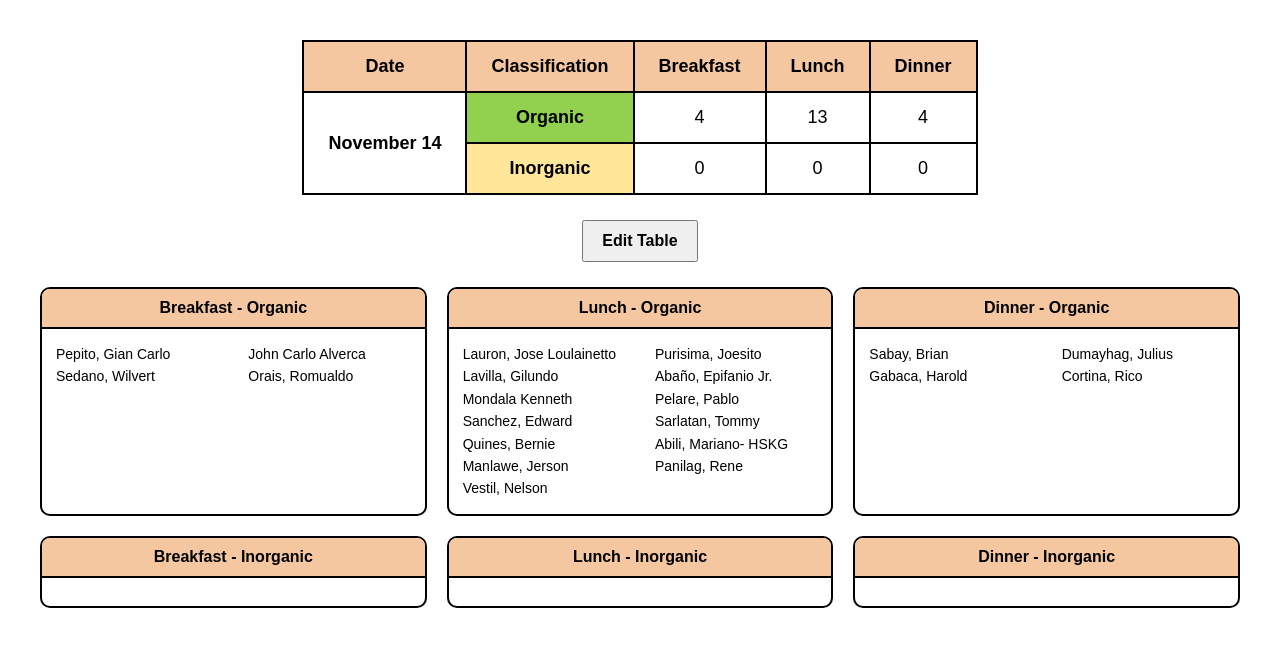
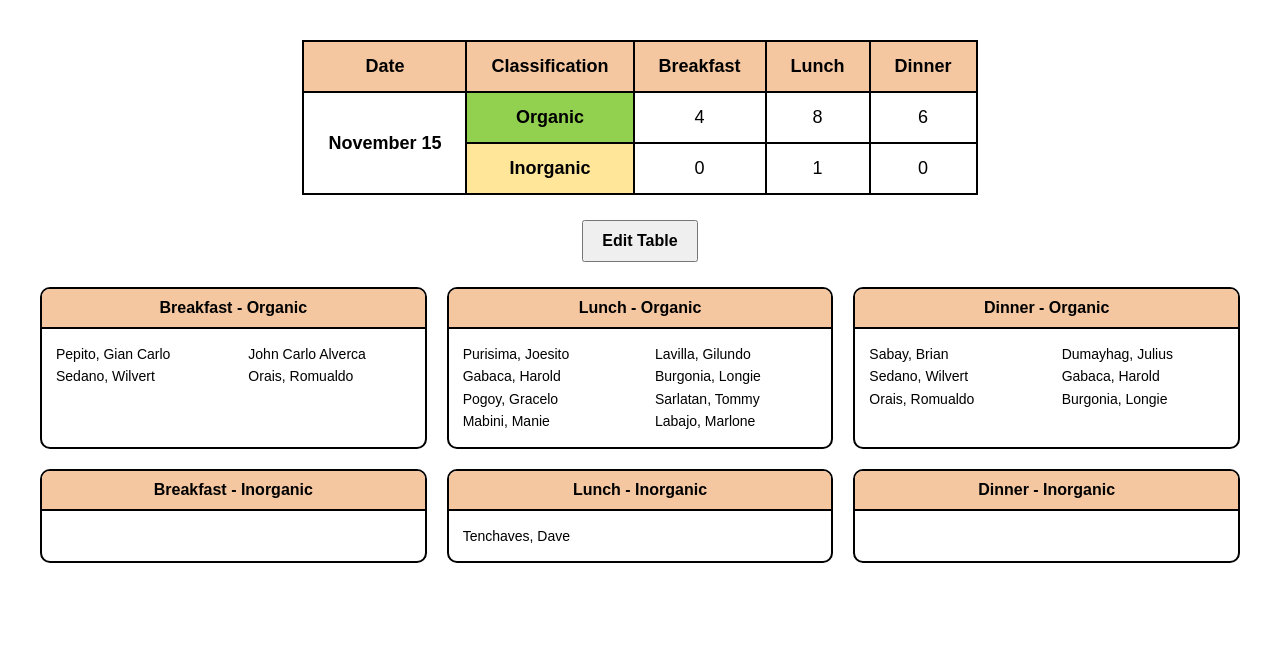
Before and after one commit to eelvinb/mealstub, a plain HTML site: page index.html in a window 1280 px wide. Drawn offline with Linux system fonts and the light colour scheme.

Commit message:
update report

```diff
--- a/index.html
+++ b/index.html
@@ -117,7 +117,7 @@ td {
 
     <td rowspan="2" class="date-cell">
       November
-      14
+      15
     </td>
 
     <td class="organic">
@@ -129,11 +129,11 @@ td {
     </td>
 
     <td>
-      13
+      8
     </td>
 
     <td>
-      4
+      6
     </td>
 
   </tr>
@@ -149,7 +149,7 @@ td {
     </td>
 
     <td>
-      0
+      1
     </td>
 
     <td>
@@ -185,7 +185,7 @@ td {
     </div>
 
     <div class="names">
-      <div>Lauron, Jose Loulainetto</div><div>Purisima, Joesito</div><div>Lavilla, Gilundo</div><div>Abaño, Epifanio Jr.</div><div>Mondala Kenneth</div><div>Pelare, Pablo</div><div>Sanchez, Edward</div><div>Sarlatan, Tommy</div><div>Quines, Bernie</div><div>Abili, Mariano- HSKG</div><div>Manlawe, Jerson</div><div>Panilag, Rene</div><div>Vestil, Nelson</div>
+      <div>Purisima, Joesito</div><div>Lavilla, Gilundo</div><div>Gabaca, Harold</div><div>Burgonia, Longie</div><div>Pogoy, Gracelo</div><div>Sarlatan, Tommy</div><div>Mabini, Manie</div><div>Labajo, Marlone</div>
     </div>
   </div>
 
@@ -195,7 +195,7 @@ td {
     </div>
 
     <div class="names">
-      <div>Sabay, Brian</div><div>Dumayhag, Julius</div><div>Gabaca, Harold</div><div>Cortina, Rico</div>
+      <div>Sabay, Brian</div><div>Dumayhag, Julius</div><div>Sedano, Wilvert</div><div>Gabaca, Harold</div><div>Orais, Romualdo</div><div>Burgonia, Longie</div>
     </div>
   </div>
 
@@ -215,7 +215,7 @@ td {
     </div>
 
     <div class="names">
-      <div></div>
+      <div>Tenchaves, Dave</div>
     </div>
   </div>
 
```
